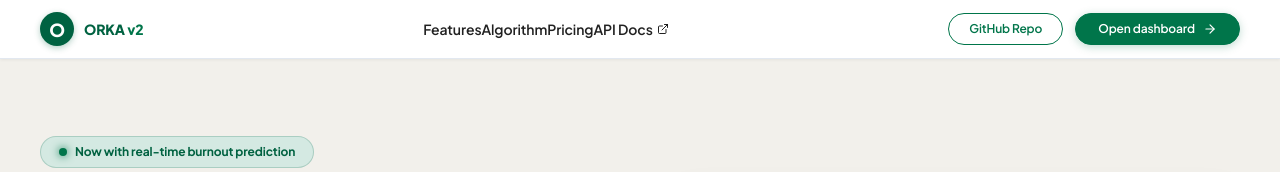
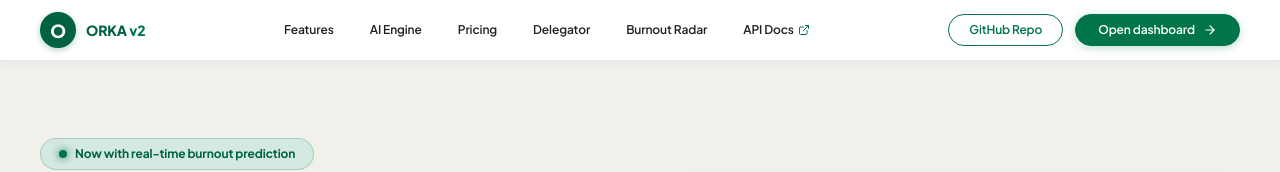
Before and after one commit to kartikthhakur07/Orka, a Next.js app in the folder frontend/: page / in a window 1280 px wide. Shown: the top 172 px of the page. Built offline with nearby package versions, Linux system fonts and the light colour scheme.

Commit message:
fix(navbar): replace squished navbar text with clean flex landing page tabs

```diff
--- a/frontend/src/components/Navbar.tsx
+++ b/frontend/src/components/Navbar.tsx
@@ -4,6 +4,15 @@ import Link from 'next/link'
 import { ArrowRight, ExternalLink } from 'lucide-react'
 
 export function Navbar() {
+  const navTabs = [
+    { label: 'Features', href: '#features', external: false },
+    { label: 'AI Engine', href: '#algorithm', external: false },
+    { label: 'Pricing', href: '#pricing', external: false },
+    { label: 'Delegator', href: '/delegator', isPage: true },
+    { label: 'Burnout Radar', href: '/burnout', isPage: true },
+    { label: 'API Docs', href: 'https://orkapi.onrender.com/docs', external: true },
+  ]
+
   return (
     <header
       style={{
@@ -13,7 +22,7 @@ export function Navbar() {
         background: '#ffffff',
         borderBottom: '1px solid var(--border-subtle)',
         padding: '12px 0',
-        boxShadow: '0 1px 3px rgba(0,0,0,0.06)'
+        boxShadow: '0 2px 8px rgba(0,0,0,0.04)'
       }}
     >
       <div className="container" style={{ display: 'flex', alignItems: 'center', justifyContent: 'space-between', gap: 16, flexWrap: 'wrap' }}>
@@ -21,8 +30,8 @@ export function Navbar() {
         <Link href="/" style={{ textDecoration: 'none', display: 'flex', alignItems: 'center', gap: 10 }}>
           <div
             style={{
-              width: 34,
-              height: 34,
+              width: 36,
+              height: 36,
               borderRadius: '50%',
               background: '#006241',
               color: '#ffffff',
@@ -41,25 +50,65 @@ export function Navbar() {
           </span>
         </Link>
 
-        {/* Navigation Links */}
-        <nav className="hidden md:flex" style={{ alignItems: 'center', gap: 32, fontSize: 'var(--font-sm)', fontWeight: 600 }}>
-          <a href="#features" style={{ color: 'rgba(0,0,0,0.87)', textDecoration: 'none', transition: 'color 0.2s ease' }}>
-            Features
-          </a>
-          <a href="#algorithm" style={{ color: 'rgba(0,0,0,0.87)', textDecoration: 'none', transition: 'color 0.2s ease' }}>
-            Algorithm
-          </a>
-          <a href="#pricing" style={{ color: 'rgba(0,0,0,0.87)', textDecoration: 'none', transition: 'color 0.2s ease' }}>
-            Pricing
-          </a>
-          <a
-            href="https://orkapi.onrender.com/docs"
-            target="_blank"
-            rel="noreferrer"
-            style={{ color: 'rgba(0,0,0,0.87)', textDecoration: 'none', display: 'inline-flex', alignItems: 'center', gap: 4 }}
-          >
-            API Docs <ExternalLink size={12} />
-          </a>
+        {/* Navigation Tabs Bar */}
+        <nav style={{ display: 'flex', alignItems: 'center', gap: 8, flexWrap: 'wrap' }}>
+          {navTabs.map((tab, idx) => {
+            const styleProps = {
+              padding: '6px 14px',
+              borderRadius: 'var(--radius-pill)',
+              color: 'var(--text-black)',
+              textDecoration: 'none',
+              fontSize: 'var(--font-xs)',
+              fontWeight: 600,
+              letterSpacing: '-0.01em',
+              transition: 'all 0.2s ease',
+              display: 'inline-flex',
+              alignItems: 'center',
+              gap: 4,
+              background: 'transparent',
+            }
+
+            if (tab.isPage) {
+              return (
+                <Link
+                  key={idx}
+                  href={tab.href}
+                  style={styleProps}
+                  onMouseEnter={e => {
+                    e.currentTarget.style.background = 'var(--green-light)'
+                    e.currentTarget.style.color = '#006241'
+                  }}
+                  onMouseLeave={e => {
+                    e.currentTarget.style.background = 'transparent'
+                    e.currentTarget.style.color = 'var(--text-black)'
+                  }}
+                >
+                  {tab.label}
+                </Link>
+              )
+            }
+
+            return (
+              <a
+                key={idx}
+                href={tab.href}
+                target={tab.external ? '_blank' : undefined}
+                rel={tab.external ? 'noreferrer' : undefined}
+                style={styleProps}
+                onMouseEnter={e => {
+                  e.currentTarget.style.background = 'var(--green-light)'
+                  e.currentTarget.style.color = '#006241'
+                }}
+                onMouseLeave={e => {
+                  e.currentTarget.style.background = 'transparent'
+                  e.currentTarget.style.color = 'var(--text-black)'
+                }}
+              >
+                {tab.label}
+                {tab.external && <ExternalLink size={12} style={{ color: '#00754A' }} />}
+              </a>
+            )
+          })}
         </nav>
 
         {/* Actions (50px full-pill buttons) */}
@@ -68,7 +117,7 @@ export function Navbar() {
             href="https://github.com/kartikthhakur07/Orka"
             target="_blank"
             rel="noreferrer"
-            className="btn-secondary hidden sm:inline-flex"
+            className="btn-secondary"
             style={{ fontSize: 'var(--font-xs)', padding: '8px 20px' }}
           >
             GitHub Repo
```
